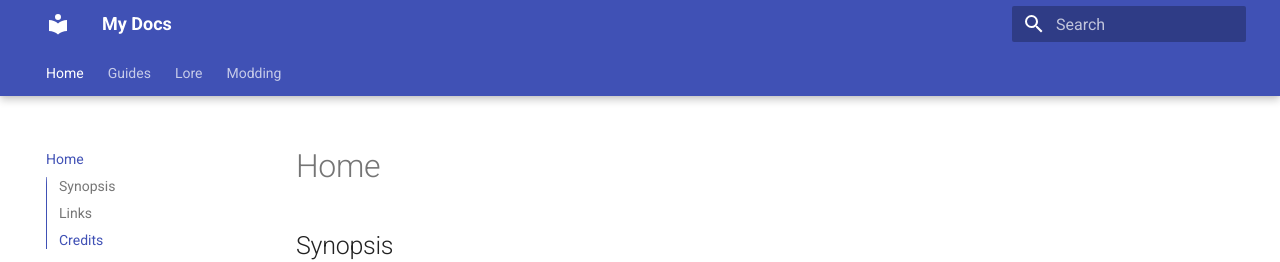
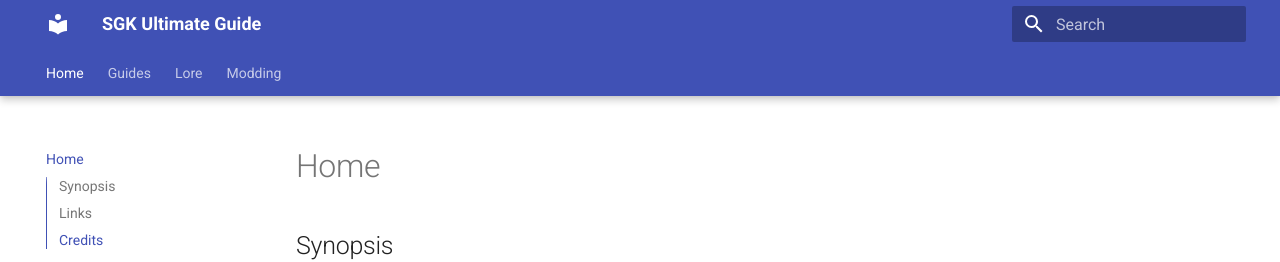
Before and after one commit to microbullet/microbullet.github.io, an MkDocs documentation site: the page built from docs/index.md, in a window 1280 px wide. Shown: the top 262 px of the page. Built offline with MkDocs 1.6.1 and Material for MkDocs 9.7.7, drawn with Linux system fonts in a browser that asks for light colours.

Commit message:
Updated the title

```diff
--- a/mkdocs.yml
+++ b/mkdocs.yml
@@ -1,4 +1,4 @@
-site_name: My Docs
+site_name: SGK Ultimate Guide
 theme:
   name: material
   features:
```
